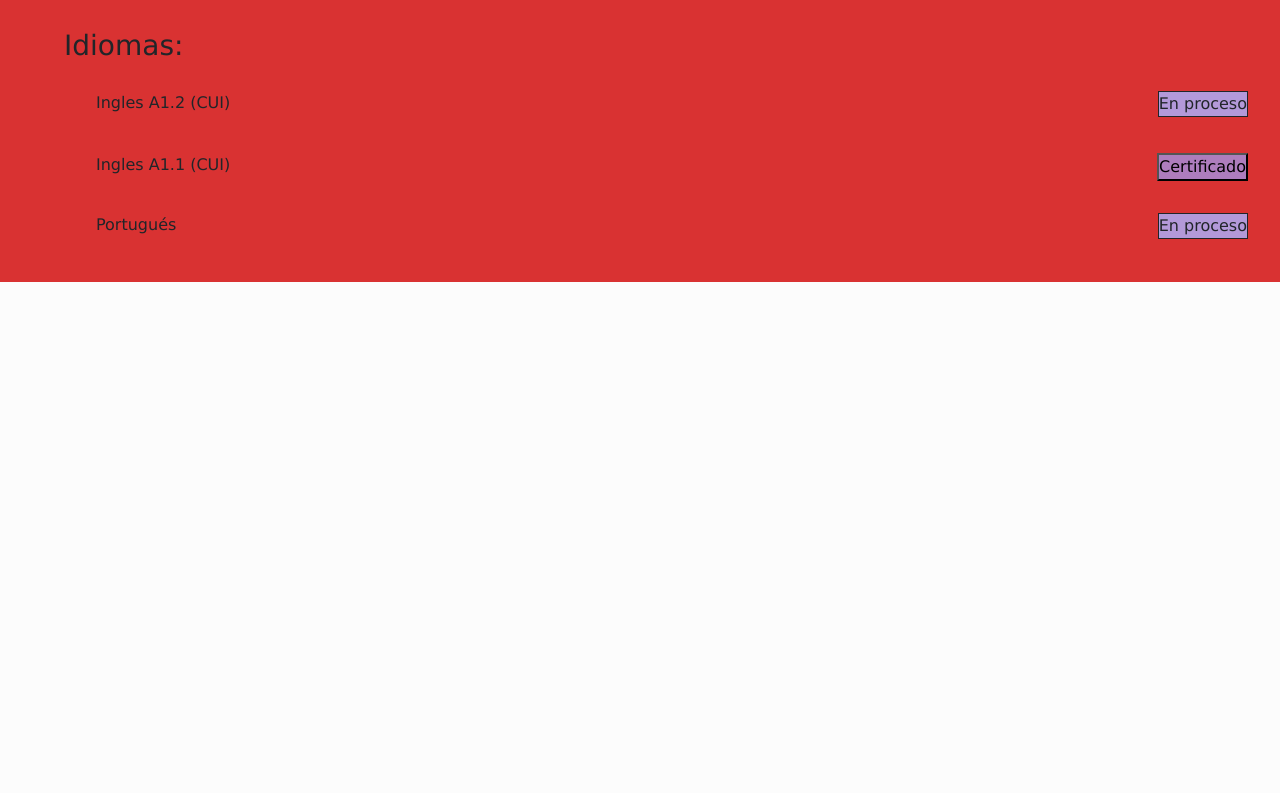
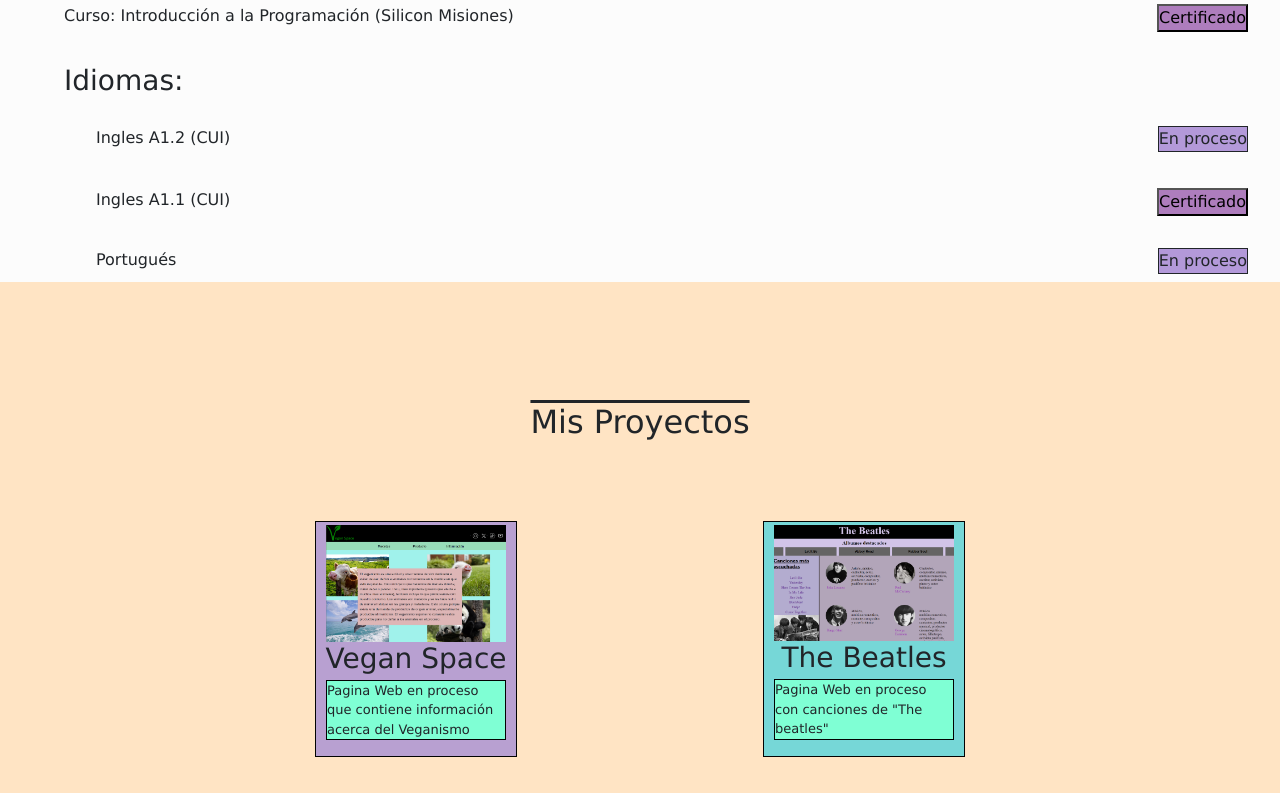
Before and after one commit to Marisolfleita1/Primer-Portfolio-web-Marisol-Fleita, a plain HTML site: page Index.HTML in a window 1280 px wide. Shown: the part 1251-2044 px from the top of the page. Before the commit the page ends 1546 px from the top, so only its background shows below. Drawn offline with nearby package versions, Linux system fonts and the light colour scheme.

Commit message:
portfolio-Proyectos-26/11-hs18:30

```diff
--- a/Index.HTML
+++ b/Index.HTML
@@ -86,50 +86,22 @@
 
 
 
-    <!-- <section id="Proyectos">
-        <div class="container" style="width: 940px;">
-          <div class="row ">
-             <div class="col-md-12 justify-content-center"><h2 id="Misproyectos"> Mis proyectos</h2></div>
-          </div>
-          <div class="row justify-content-arownd" >
-             <div class="col-md-6">
-                 <div class="row justify-content-center">
-                     <div class="col-12 justify-content-center">
-                         <img class="Imgproyecto" src="Img usadas/Imgproyecto1 (2).png" alt="sitioweb1">
-                     </div>
-                 </div>
-                 <div class="row justify-content-center" style="height: 40px;">
-                     <div class="col-12 justify-content-center"><h3 id="titulo-proyecto">Vegan Space</h3></div>
-                 </div>
-                 <div class="row">
-                     <div class="col-12"><p id="texto-ptoyectos">Pagina Web en proceso que contiene<br>información acerca del Veganismo</p>
-                     </div>
-                 </div>
-                 <div class="row">
-                     <div class="col-12"><a href=""><img src="" alt=""></a></div>
-                 </div>
-             </div>
-             <div class="col-md-6">
-                 <div class="row justify-content-center">
-                     <div class="col-12 justify-content-center">
-                         <img class="Imgproyecto" src="Img usadas/Imgproyecto2.png" alt="sitioweb2">
-                     </div>
-                 </div>
-                 <div class="row justify-content-center" style="height: 40px;">
-                     <div class="col-12 justify-content-center"><h3 id="titulo-proyecto">The Beatles:Songs</h3></div>
-                 </div>
-                 <div class="row">
-                     <div class="col-12"><p id="texto-ptoyectos">Pagina Web en proceso con canciones <br>de "The beatles"</p>
-                     </div>
-                 </div>
-                 <div class="row">
-                     <div class="col-12"><a href=""><img src="" alt=""></a></div>
-                 </div>
-             </div>
-         </div>
+   <section id="Proyectos">
+        <h2>Mis Proyectos</h2>
+        <div class="proyectos">
+                <div class="proyecto-uno">
+                    <img src="Img usadas/Imgproyecto1 (2).png" alt="Imgproyecto1">
+                    <h3>Vegan Space</h3>
+                    <p>Pagina Web en proceso que contiene información acerca del Veganismo</p>
+                </div>
+                <div class="proyecto-dos">
+                    <img src="Img usadas/Imgproyecto2.png" alt="Imgproyecto2">
+                    <h3>The Beatles</h3>
+                    <p>Pagina Web en proceso con canciones de "The beatles"</p>
+                </div>
         </div>
-     </section>
- </div>  -->
+    </section>
+
 
 
 
--- a/estilos.CSS
+++ b/estilos.CSS
@@ -44,9 +44,12 @@ header{
 header ul{
     display: flex;
     flex-direction: row;
-    position:absolute;
+    height: 45px;
+    align-items: center;
+    list-style: none;
+    /* position:absolute;
     bottom:0px;
-    right: 0px;
+    right: 0px; */
 }
 header li{
     width: 40px;
@@ -59,7 +62,7 @@ header li img:hover{
     transform: scale(1.4);/* Para mover logos redes*/
 }
 
-
+/* -------------------------------------------------------Nav------------------------------------------------------- */
 nav{
     background-color: rgb(239, 220, 248);
     margin-top: 45px;
@@ -97,11 +100,7 @@ nav{
 
 
 
-/* .ContainerPrincipal{
-    width: 100%;
-    padding-top: 75px;
-    background-color: rgba(252, 252, 252, 0.918)
-} */
+/* -----------------------------------------Sección de Presentación--------------------------------------------------------------------- */
 
 
 #Presentación {
@@ -195,7 +194,7 @@ body.dark .ContainerPrincipal{
 
 
 
-
+/* -------------------------Sección Sobremi----------------------------------------------------------------------- */
 
 
 #Sobremi  {
@@ -234,19 +233,22 @@ body.dark .ContainerPrincipal{
 
 
 
+/* --------------------------------------------------Sección Formación-------------------------------------------------- */
+
 
 
 
 #Formación {
     display: flex;
     flex-direction: column;
+    padding-top: 75px;
     width: 100%;
     height: 511px;
-    background-color: rgba(214, 32, 32, 0.918)
+    /* background-color: rgba(214, 32, 32, 0.918) */
 }
 
 #Formación h2{
-    padding-top: 60px;
+    margin-top: 20px;
     padding-bottom: 30px;
     align-self: center;
     text-decoration: overline;
@@ -286,12 +288,11 @@ body.dark .ContainerPrincipal{
     }
 }
 
-/* .enproceso{
-    background-color: rgb(179, 153, 217);
-    border: 1px solid ;
-    text-align: center;
-} */
-
+@media(max-width:630px){
+    #Formación{
+        height: 600px;
+    }
+}
 .enproceso{
     background-color: rgb(179, 153, 217);
     border: 1px solid ;
@@ -330,3 +331,99 @@ h3{
     display: flex;
     justify-content:space-between ;
 }
+
+
+/* --------------------------------------------------Sección deProyectos-------------------------------------------------- */
+
+
+#Proyectos {
+    display: flex;
+    flex-direction: column;
+    align-items: center;
+    justify-content: space-around;
+    padding-top: 85px;
+    width: 100%;
+    height: 511px;
+    background-color: bisque;
+}
+
+#Proyectos>h2 {
+    text-align: center;
+    /* align-self: center; */
+    text-decoration: overline;
+}
+
+.proyectos{
+    display: flex;
+    justify-content:space-around;
+    width: 70%;
+    /* background-color: aqua; */
+}
+
+@media (max-width: 594px){
+    .proyectos{
+        display: flex;
+        flex-direction: column;
+        width: 200px;
+
+    }
+    #Proyectos{
+        height: 660px;
+    }
+    .proyecto-dos{
+       margin-top: 7px;
+    }
+}
+
+@media (max-width: 594px){
+    #Proyectos>h2{
+        margin-top: 50px;
+    }
+}
+
+.proyecto-uno{
+    display: flex;
+    flex-direction: column;
+    background-color: rgb(184, 160, 209);
+    border: 1px solid rgb(2, 2, 2);
+}
+
+/* .proyecto-uno:hover{
+    transform: scale(1.05);
+} */
+
+.proyecto-dos{
+    display: flex;
+    flex-direction: column;
+    background-color: rgb(118, 215, 215);
+    border: 1px solid rgb(2, 2, 2);
+}
+
+/* .proyecto-dos:hover{
+    transform: scale(1.05);
+} */
+
+.proyectos img{
+    width: 180px;
+    align-self: center;
+    padding-top: 3px;
+    /* border: 1px solid rgb(2, 2, 2); */
+}
+
+
+.proyectos h3{
+    width: 200px;
+    align-self: center;
+    text-align: center;
+    /* background-color: blanchedalmond; */
+    height: 30px;
+}
+
+.proyectos p{
+    width: 180px;
+    align-self: center;
+    text-align: start;
+    font-size: small;
+    background-color: aquamarine;
+    border: 1px solid rgb(2, 2, 2);
+}
```
Also changed, not shown: Img usadas/Imgproyecto1 (2).png (added), Img usadas/Imgproyecto2.png (added).
